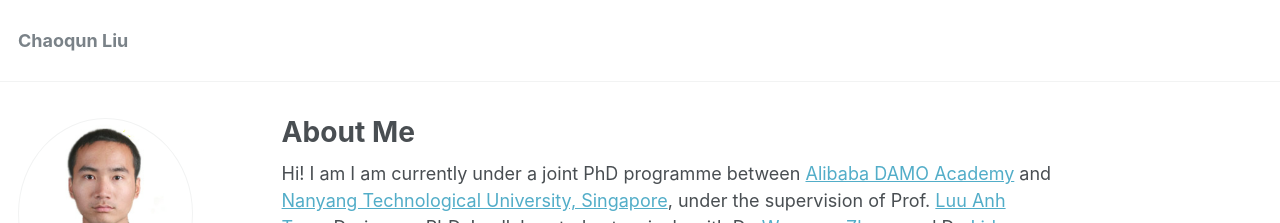
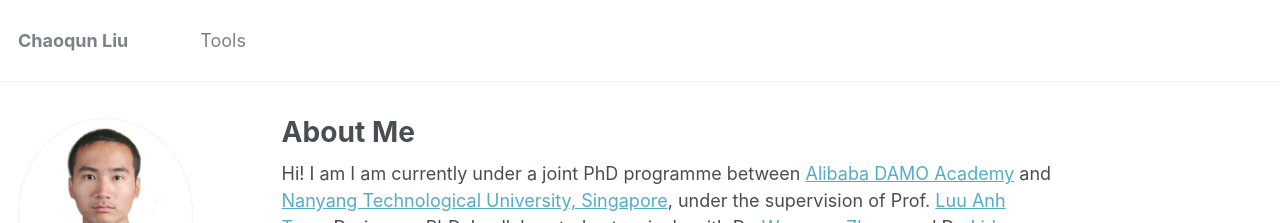
Before and after one commit to liuchaoqun/liuchaoqun.github.io, a Jekyll site: the page built from _pages/about.md, in a window 1280 px wide and 900 px high. Shown: the top 223 px of the window. Built offline with Jekyll 4.4.1, drawn with Linux system fonts in a browser that asks for light colours.

Commit message:
Add Tools link to navigation menu
Added a new "Tools" tab in the top navigation that links to https://liuchaoqun.github.io/simple_tools/
The link appears next to "Chaoqun Liu" in the header.

```diff
--- a/_data/navigation.yml
+++ b/_data/navigation.yml
@@ -1,5 +1,8 @@
 # main links links
 main:
+  - title: "Tools"
+    url: https://liuchaoqun.github.io/simple_tools/
+
   # - title: "Publications"
   #   url: /publications/
 
```
